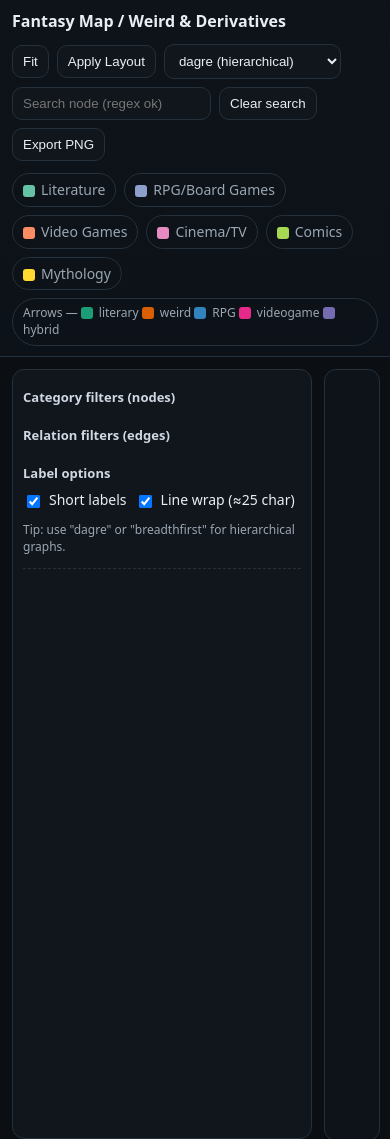
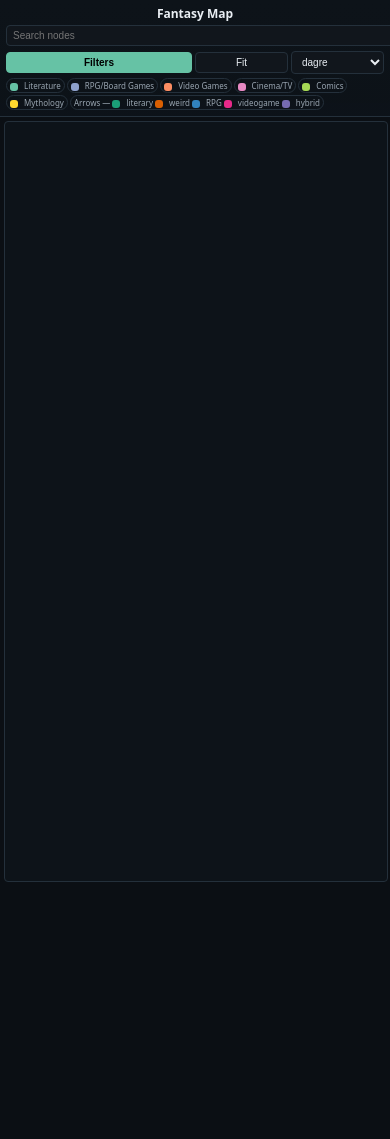
Before and after one commit to dingoxx95/fantasymap, a plain HTML site: page index.html in a window 390 px wide. Shown: the top 1139 px of the page. After the commit the page ends 884 px from the top, so only its background shows below. Drawn offline with nearby package versions, Linux system fonts and the light colour scheme; a script that the page names is missing.

Commit message:
mobile view

```diff
--- a/index.html
+++ b/index.html
@@ -22,21 +22,21 @@
 
 <body>
   <header>
-    <h1>Fantasy Map / Weird & Derivatives</h1>
+    <h1>Fantasy Map</h1>
     <div class="controls">
+      <input id="search" type="text" placeholder="Search nodes">
+      <button class="mobile-filter-toggle" id="mobileFilters">Filters</button>
       <button id="btnFit">Fit</button>
-      <button id="btnLayout">Apply Layout</button>
       <select id="layoutSel" title="Layout">
-        <option value="dagre">dagre (hierarchical)</option>
-        <option value="cose">cose (force)</option>
-        <option value="breadthfirst">breadthfirst (top-down)</option>
+        <option value="dagre">dagre</option>
+        <option value="cose">cose</option>
+        <option value="breadthfirst">breadth</option>
         <option value="concentric">concentric</option>
         <option value="grid">grid</option>
         <option value="circle">circle</option>
       </select>
-      <input id="search" type="text" placeholder="Search node (regex ok)">
-      <button id="btnClear">Clear search</button>
-      <button id="btnPNG">Export PNG</button>
+      <button id="btnLayout">Layout</button>
+      <button id="btnClear">Clear</button>
     </div>
     <div class="legend">
       <span class="pill"><span class="sw" style="background:#66c2a5"></span>Literature</span>
@@ -51,6 +51,8 @@
           style="background:#756bb1"></span>hybrid</span>
     </div>
   </header>
+
+  <div class="mobile-overlay" id="mobileOverlay"></div>
 
   <main>
     <aside>
@@ -76,6 +78,8 @@
         </div>
         <p class="small">Tip: use "dagre" or "breadthfirst" for hierarchical graphs.</p>
         <div class="hr"></div>
+        <button id="btnPNG" style="width: 100%; margin-bottom: 10px;">Export PNG</button>
+        <div class="hr"></div>
       </div>
     </aside>
 
--- a/script.js
+++ b/script.js
@@ -44,13 +44,25 @@
         }
     };
 
+    // ---- mobile detection
+    function isMobile() {
+        return window.innerWidth <= 768 || /Android|iPhone|iPad|iPod|BlackBerry|IEMobile|Opera Mini/i.test(navigator.userAgent);
+    }
+
     // ---- init cytoscape
     let cy = cytoscape({
         container: document.getElementById('cy'),
         pixelRatio: 1,
-        wheelSensitivity: 0.2,
+        wheelSensitivity: isMobile() ? 0.5 : 0.2,
         minZoom: 0.05,
         maxZoom: 4,
+        autoungrabify: false,
+        autounselectify: false,
+        autolock: false,
+        autoResize: true,
+        hideEdgesOnViewport: false,
+        touchTapThreshold: 8,
+        desktopTapThreshold: 4,
         style: [
             {
                 selector: 'node',
@@ -81,8 +93,8 @@
                     'line-color': ele => getEdgeColor(ele),
                     'target-arrow-color': ele => getEdgeColor(ele),
                     'target-arrow-shape': 'triangle',
-                    'target-arrow-size': 144,
-                    'arrow-scale': 12.0,
+                    'target-arrow-size': isMobile() ? 72 : 144,
+                    'arrow-scale': isMobile() ? 6.0 : 12.0,
                     'curve-style': 'bezier',
                     'opacity': 0.95
                 }
@@ -117,8 +129,10 @@
     }
     function getNodeSize(ele) {
         const degree = ele.degree();
-        // Much more aggressive scaling: 1.0 to 4.0
-        const connectionBonus = 1 + Math.min(degree * 0.15, 3.0);
+        // Scale down for mobile
+        const baseScale = isMobile() ? 0.7 : 1.0;
+        const maxBonus = isMobile() ? 2.0 : 3.0;
+        const connectionBonus = baseScale + Math.min(degree * 0.15, maxBonus);
         return connectionBonus;
     }
     function calculateTextSize(text, fontSize = 10) {
@@ -126,8 +140,8 @@
         const charWidth = fontSize * 0.6;
         const lineHeight = fontSize * 1.2;
 
-        // Wrap text at ~25 characters for circles
-        const maxCharsPerLine = 25;
+        // Adjust character limit for mobile
+        const maxCharsPerLine = isMobile() ? 20 : 25;
         const words = text.split(' ');
         let lines = [''];
         let currentLine = 0;
@@ -156,8 +170,9 @@
         // Calculate minimum size needed for text
         const textBasedSize = calculateTextSize(label, fontSize);
 
-        // Apply scaling to the text-based size
-        return Math.max(60, textBasedSize * scale);
+        // Apply scaling to the text-based size, smaller minimum for mobile
+        const minSize = isMobile() ? 45 : 60;
+        return Math.max(minSize, textBasedSize * scale);
     }
     function getEdgeColor(ele) {
         const c = ele.data('color');
@@ -383,6 +398,29 @@
     $('#chkShort, #chkWrap').on('change', refreshLabels);
     $('#layoutSel').on('change', applyLayout);
 
+    // ---- prevent canvas resize bug
+    window.addEventListener('resize', () => {
+        cy.resize();
+        cy.fit();
+    });
+
+    // Force initial resize to prevent expanding canvas
+    setTimeout(() => {
+        cy.resize();
+        cy.fit();
+    }, 100);
+
+    // ---- mobile filters toggle
+    $('#mobileFilters').on('click', () => {
+        $('aside').toggleClass('show');
+        $('#mobileOverlay').toggleClass('show');
+    });
+
+    $('#mobileOverlay').on('click', () => {
+        $('aside').removeClass('show');
+        $('#mobileOverlay').removeClass('show');
+    });
+
     // ---- startup with minimal demo
     getElements();
 })();
--- a/style.css
+++ b/style.css
@@ -108,6 +108,8 @@ aside {
   border-radius: 12px;
   height: 100%;
   width: 100%;
+  overflow: hidden;
+  position: relative;
 }
 .section {
   margin-bottom: 12px;
@@ -144,3 +146,186 @@ input[type="checkbox"] {
   border-top: 1px dashed var(--line);
   margin: 8px 0;
 }
+
+.mobile-filter-toggle {
+  display: none; /* Hidden on desktop */
+}
+
+/* Mobile responsive styles */
+@media (max-width: 768px) {
+  html, body {
+    font-size: 12px;
+  }
+
+  header {
+    padding: 4px 6px;
+    flex-direction: column;
+    gap: 2px;
+  }
+
+  header h1 {
+    font-size: 12px;
+    margin: 0;
+    text-align: center;
+    width: 100%;
+  }
+
+  .controls {
+    display: grid;
+    grid-template-columns: 2fr 1fr 1fr;
+    grid-template-rows: auto auto;
+    gap: 3px;
+    width: 100%;
+  }
+
+  .controls > * {
+    font-size: 9px;
+    padding: 3px 4px;
+    border-radius: 4px;
+  }
+
+  #search {
+    grid-column: 1 / -1;
+    grid-row: 1;
+    width: 100%;
+    max-width: none;
+    margin-bottom: 2px;
+  }
+
+  #mobileFilters {
+    grid-column: 1;
+    grid-row: 2;
+  }
+
+  #btnFit {
+    grid-column: 2;
+    grid-row: 2;
+  }
+
+  #layoutSel {
+    grid-column: 3;
+    grid-row: 2;
+  }
+
+  #btnLayout, #btnClear {
+    display: none; /* Hide on mobile to save space */
+  }
+
+  .legend {
+    display: flex;
+    flex-wrap: wrap;
+    gap: 2px;
+    font-size: 8px;
+    margin-top: 2px;
+  }
+
+  .legend .pill {
+    padding: 1px 3px;
+    font-size: 8px;
+  }
+
+  .legend .sw {
+    width: 8px;
+    height: 8px;
+  }
+
+  aside {
+    position: fixed;
+    top: 0;
+    left: -100%;
+    width: 85%;
+    height: 100vh;
+    background: var(--panel);
+    border-right: 1px solid var(--line);
+    padding: 40px 8px 8px 8px;
+    transition: left 0.3s ease;
+    z-index: 10;
+    overflow-y: auto;
+    border-radius: 0;
+  }
+
+  aside.show {
+    left: 0;
+  }
+
+  .mobile-filter-toggle {
+    display: block;
+    background: var(--accent);
+    border: 1px solid var(--accent);
+    color: #000;
+    font-weight: bold;
+  }
+
+  .mobile-overlay {
+    display: none;
+    position: fixed;
+    top: 0;
+    left: 0;
+    width: 100%;
+    height: 100%;
+    background: rgba(0,0,0,0.5);
+    z-index: 9;
+  }
+
+  .mobile-overlay.show {
+    display: block;
+  }
+
+  .main, main {
+    display: block !important;
+    grid-template-columns: none !important;
+    padding: 4px !important;
+    height: calc(100vh - 85px) !important;
+    overflow: hidden !important;
+  }
+
+  #cy {
+    height: 100% !important;
+    width: 100% !important;
+    border-radius: 4px;
+    margin: 0;
+  }
+
+  .row {
+    flex-direction: column;
+    gap: 4px;
+  }
+
+  .row > * {
+    width: 100%;
+  }
+}@media (max-width: 480px) {
+  header {
+    padding: 6px;
+  }
+
+  header h1 {
+    font-size: 12px;
+  }
+
+  .controls > * {
+    font-size: 10px;
+    padding: 4px 6px;
+  }
+
+  #cy {
+    height: calc(100vh - 100px);
+    border-radius: 4px;
+  }
+}
+
+/* Landscape mobile */
+@media (max-width: 768px) and (orientation: landscape) {
+  #cy {
+    height: calc(100vh - 80px);
+  }
+
+  header {
+    padding: 4px 8px;
+  }
+
+  .controls {
+    flex-direction: row;
+    flex-wrap: wrap;
+  }
+}
```
